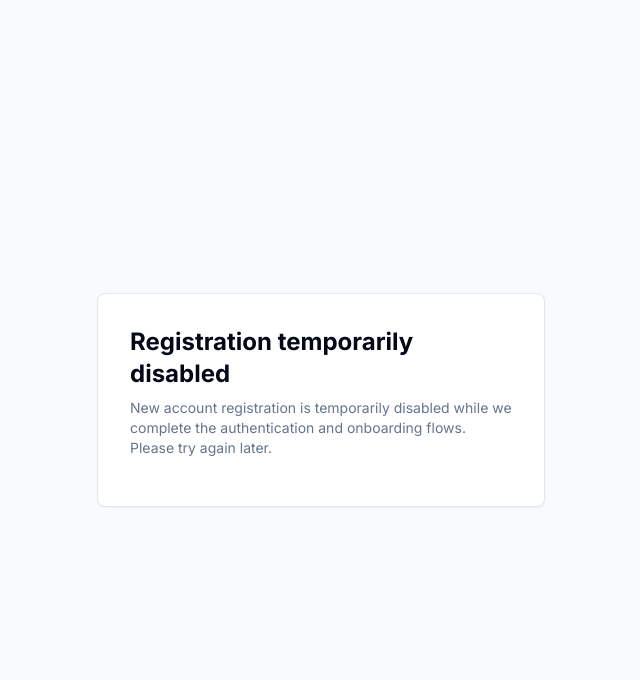
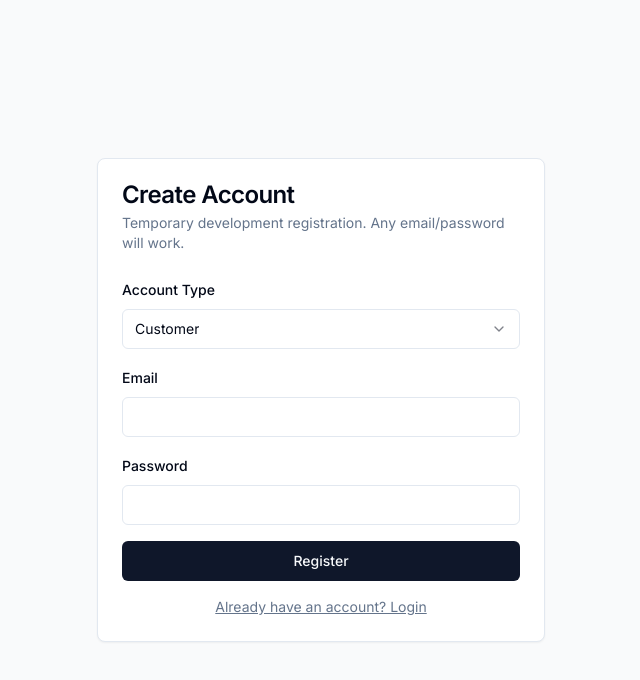
Before and after one commit to mhdhstudy03/multi-vendor-gun-e-commerce, a Next.js app in the folder frontend/: page /register in a window 1280 px wide. Shown: the top 680 px of the page, without its empty margins (319-959 px from the left). Built offline with nearby package versions, Linux system fonts and the light colour scheme.

Commit message:
register and login changes

```diff
--- a/frontend/app/login/page.tsx
+++ b/frontend/app/login/page.tsx
@@ -1,15 +1,109 @@
 "use client"
 
+import { useState } from "react"
+import { useRouter } from "next/navigation"
+import Link from "next/link"
+import { Card, CardContent, CardDescription, CardHeader, CardTitle } from "@/components/ui/card"
+import { Button } from "@/components/ui/button"
+import { Input } from "@/components/ui/input"
+import { Label } from "@/components/ui/label"
+import { Select, SelectContent, SelectItem, SelectTrigger, SelectValue } from "@/components/ui/select"
+
 export default function LoginPage() {
+  const router = useRouter()
+  const [formData, setFormData] = useState({
+    email: "",
+    password: "",
+    role: "customer",
+  })
+  const [loading, setLoading] = useState(false)
+
+  const handleSubmit = (e: React.FormEvent) => {
+    e.preventDefault()
+    setLoading(true)
+
+    // TEMPORARY: accept any credentials and log user in locally
+    const user = {
+      id: Date.now().toString(),
+      email: formData.email,
+      role: formData.role,
+    }
+
+    if (typeof window !== "undefined") {
+      localStorage.setItem("token", "dev-token")
+      localStorage.setItem("user", JSON.stringify(user))
+    }
+
+    // Redirect based on role
+    if (formData.role === "vendor") {
+      router.push("/vendor/dashboard")
+    } else if (formData.role === "admin" || formData.role === "owner") {
+      router.push("/admin/dashboard")
+    } else {
+      router.push("/customer")
+    }
+
+    setLoading(false)
+  }
+
   return (
     <div className="min-h-screen flex items-center justify-center bg-gray-50 px-4">
-      <div className="w-full max-w-md rounded-lg border bg-white p-8 shadow-sm">
-        <h1 className="text-2xl font-bold mb-2">Login temporarily disabled</h1>
-        <p className="text-sm text-muted-foreground mb-4">
-          Authentication is temporarily disabled while we complete the
-          implementation. Please try again later.
-        </p>
-      </div>
+      <Card className="w-full max-w-md">
+        <CardHeader>
+          <CardTitle>Login</CardTitle>
+          <CardDescription>
+            Temporary development login. Any email/password will work.
+          </CardDescription>
+        </CardHeader>
+        <CardContent>
+          <form onSubmit={handleSubmit} className="space-y-4">
+            <div className="space-y-2">
+              <Label htmlFor="role">Account Type</Label>
+              <Select
+                value={formData.role}
+                onValueChange={(value) => setFormData({ ...formData, role: value })}
+              >
+                <SelectTrigger>
+                  <SelectValue placeholder="Select role" />
+                </SelectTrigger>
+                <SelectContent>
+                  <SelectItem value="customer">Customer</SelectItem>
+                  <SelectItem value="vendor">Vendor</SelectItem>
+                </SelectContent>
+              </Select>
+            </div>
+            <div className="space-y-2">
+              <Label htmlFor="email">Email</Label>
+              <Input
+                id="email"
+                type="email"
+                placeholder="you@example.com"
+                value={formData.email}
+                onChange={(e) => setFormData({ ...formData, email: e.target.value })}
+                required
+              />
+            </div>
+            <div className="space-y-2">
+              <Label htmlFor="password">Password</Label>
+              <Input
+                id="password"
+                type="password"
+                value={formData.password}
+                onChange={(e) => setFormData({ ...formData, password: e.target.value })}
+                required
+              />
+            </div>
+            <Button type="submit" className="w-full" disabled={loading}>
+              {loading ? "Logging in..." : "Login"}
+            </Button>
+          </form>
+          <div className="mt-4 text-center text-sm text-muted-foreground">
+            <Link href="/register" className="underline">
+              Don't have an account? Register
+            </Link>
+          </div>
+        </CardContent>
+      </Card>
     </div>
   )
 }
--- a/frontend/app/register/page.tsx
+++ b/frontend/app/register/page.tsx
@@ -1,15 +1,106 @@
 "use client"
 
+import { useState } from "react"
+import { useRouter } from "next/navigation"
+import Link from "next/link"
+import { Card, CardContent, CardDescription, CardHeader, CardTitle } from "@/components/ui/card"
+import { Button } from "@/components/ui/button"
+import { Input } from "@/components/ui/input"
+import { Label } from "@/components/ui/label"
+import { Select, SelectContent, SelectItem, SelectTrigger, SelectValue } from "@/components/ui/select"
+
 export default function RegisterPage() {
+  const router = useRouter()
+  const [formData, setFormData] = useState({
+    email: "",
+    password: "",
+    role: "customer",
+  })
+  const [loading, setLoading] = useState(false)
+
+  const handleSubmit = (e: React.FormEvent) => {
+    e.preventDefault()
+    setLoading(true)
+
+    // TEMPORARY: accept any credentials and "register" locally
+    const user = {
+      id: Date.now().toString(),
+      email: formData.email,
+      role: formData.role,
+    }
+
+    if (typeof window !== "undefined") {
+      localStorage.setItem("token", "dev-token")
+      localStorage.setItem("user", JSON.stringify(user))
+    }
+
+    // Redirect based on role
+    if (formData.role === "vendor") {
+      router.push("/vendor/dashboard")
+    } else {
+      router.push("/customer")
+    }
+
+    setLoading(false)
+  }
+
   return (
     <div className="min-h-screen flex items-center justify-center bg-gray-50 px-4">
-      <div className="w-full max-w-md rounded-lg border bg-white p-8 shadow-sm">
-        <h1 className="text-2xl font-bold mb-2">Registration temporarily disabled</h1>
-        <p className="text-sm text-muted-foreground mb-4">
-          New account registration is temporarily disabled while we complete the
-          authentication and onboarding flows. Please try again later.
-        </p>
-      </div>
+      <Card className="w-full max-w-md">
+        <CardHeader>
+          <CardTitle>Create Account</CardTitle>
+          <CardDescription>
+            Temporary development registration. Any email/password will work.
+          </CardDescription>
+        </CardHeader>
+        <CardContent>
+          <form onSubmit={handleSubmit} className="space-y-4">
+            <div className="space-y-2">
+              <Label htmlFor="role">Account Type</Label>
+              <Select
+                value={formData.role}
+                onValueChange={(value) => setFormData({ ...formData, role: value })}
+              >
+                <SelectTrigger>
+                  <SelectValue placeholder="Select role" />
+                </SelectTrigger>
+                <SelectContent>
+                  <SelectItem value="customer">Customer</SelectItem>
+                  <SelectItem value="vendor">Vendor</SelectItem>
+                </SelectContent>
+              </Select>
+            </div>
+            <div className="space-y-2">
+              <Label htmlFor="email">Email</Label>
+              <Input
+                id="email"
+                type="email"
+                value={formData.email}
+                onChange={(e) => setFormData({ ...formData, email: e.target.value })}
+                required
+              />
+            </div>
+            <div className="space-y-2">
+              <Label htmlFor="password">Password</Label>
+              <Input
+                id="password"
+                type="password"
+                value={formData.password}
+                onChange={(e) => setFormData({ ...formData, password: e.target.value })}
+                required
+              />
+            </div>
+            <Button type="submit" className="w-full" disabled={loading}>
+              {loading ? "Registering..." : "Register"}
+            </Button>
+          </form>
+          <div className="mt-4 text-center text-sm text-muted-foreground">
+            <Link href="/login" className="underline">
+              Already have an account? Login
+            </Link>
+          </div>
+        </CardContent>
+      </Card>
     </div>
   )
 }
```
